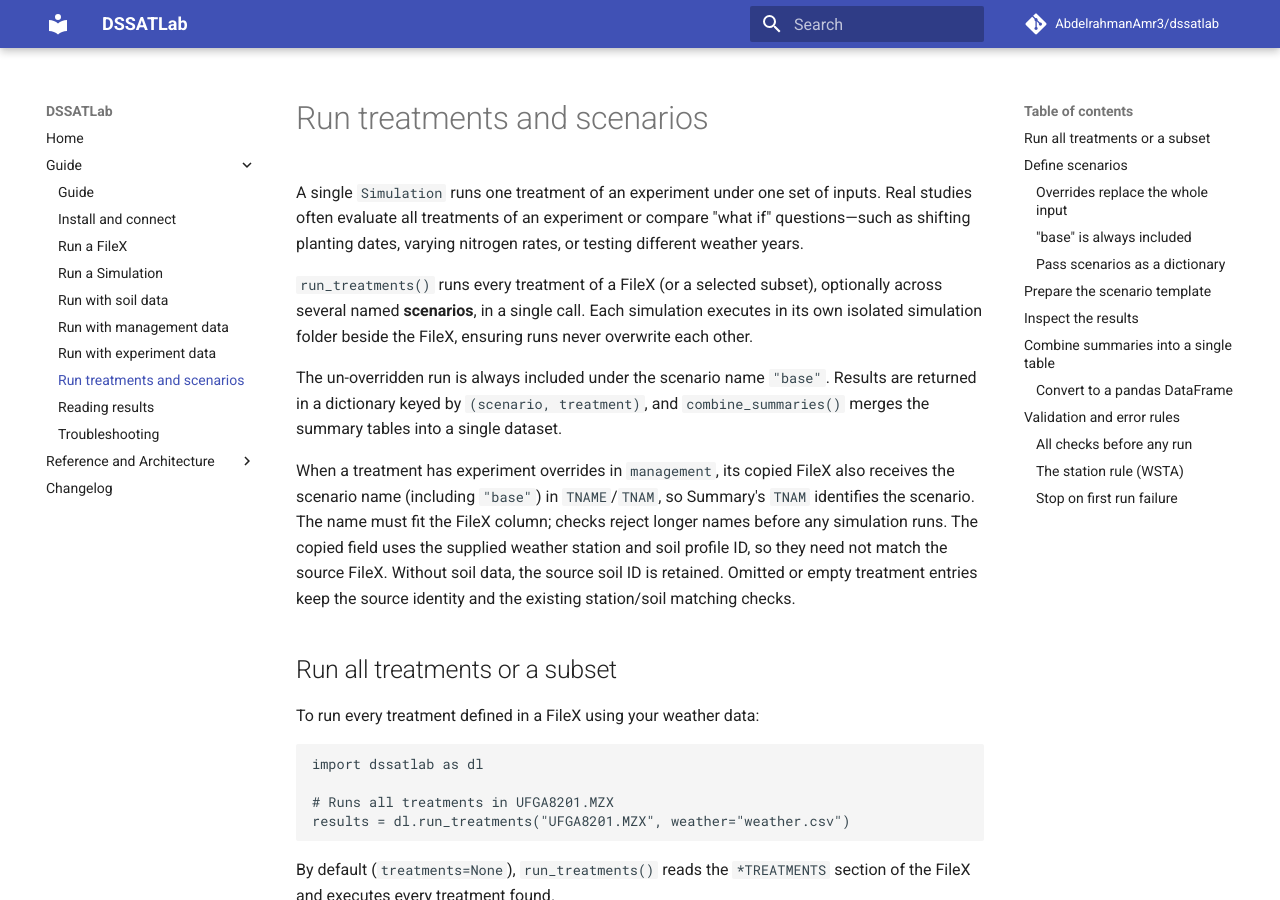
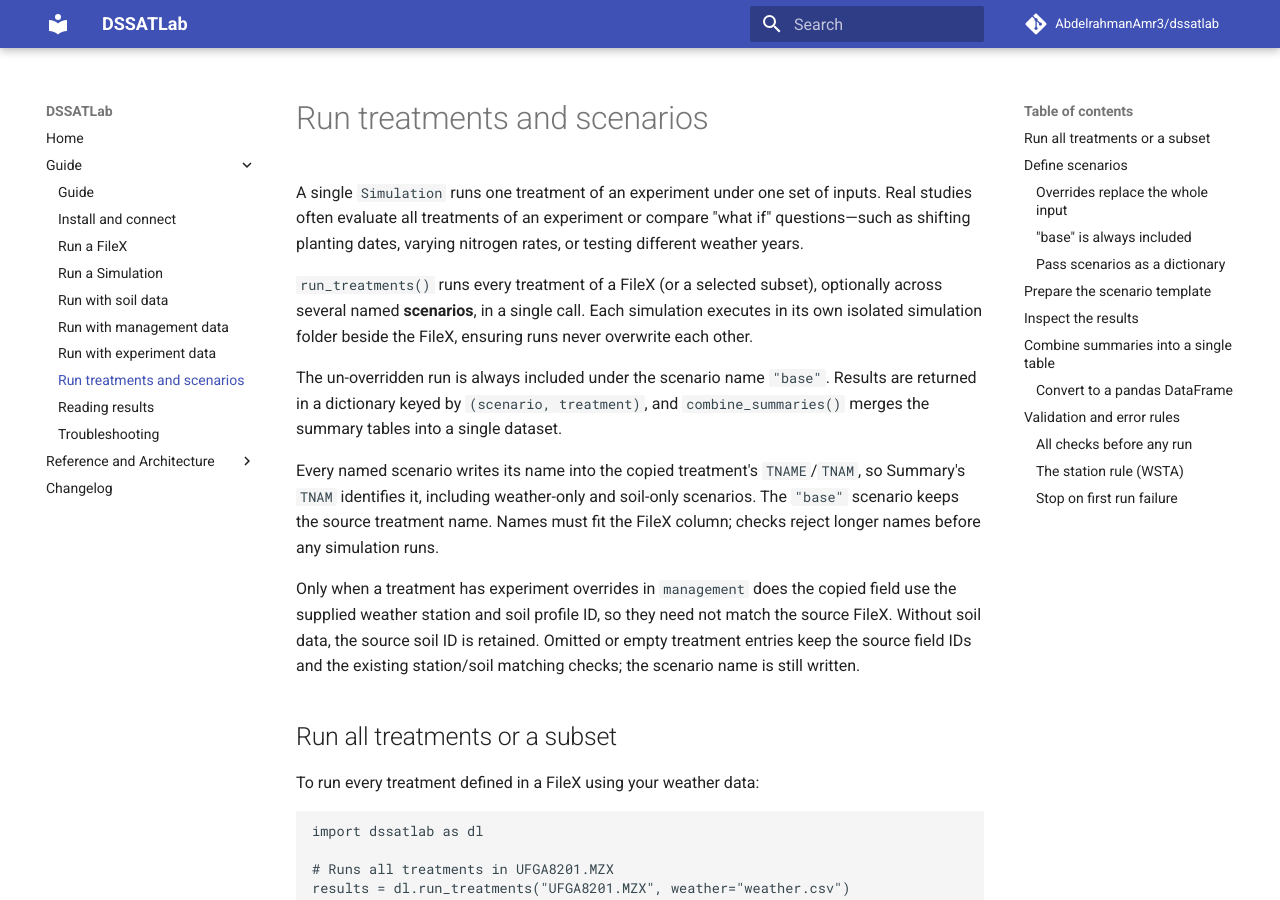
Before and after one commit to AbdelrahmanAmr3/dssatlab, an MkDocs documentation site: the page built from docs/guide/scenarios.md, in a window 1280 px wide and 900 px high. Built offline with MkDocs 1.6.1 and Material for MkDocs 9.7.7, drawn with Linux system fonts in a browser that asks for light colours; comment, search, counter and statistics services are not loaded.

Commit message:
v0.7: relabel TNAM for every named scenario (#88)
Co-Authored-By: Claude Sonnet 5.5 <noreply@anthropic.com>

```diff
--- a/docs/guide/scenarios.md
+++ b/docs/guide/scenarios.md
@@ -14,13 +14,16 @@ The un-overridden run is always included under the scenario name `"base"`. Resul
 are returned in a dictionary keyed by `(scenario, treatment)`, and
 `combine_summaries()` merges the summary tables into a single dataset.
 
-When a treatment has experiment overrides in `management`, its copied FileX also
-receives the scenario name (including `"base"`) in `TNAME`/`TNAM`, so Summary's
-`TNAM` identifies the scenario. The name must fit the FileX column; checks reject
-longer names before any simulation runs. The copied field uses the supplied weather
-station and soil profile ID, so they need not match the source FileX. Without soil
-data, the source soil ID is retained. Omitted or empty treatment entries keep the
-source identity and the existing station/soil matching checks.
+Every named scenario writes its name into the copied treatment's `TNAME`/`TNAM`,
+so Summary's `TNAM` identifies it, including weather-only and soil-only scenarios.
+The `"base"` scenario keeps the source treatment name. Names must fit the FileX
+column; checks reject longer names before any simulation runs.
+
+Only when a treatment has experiment overrides in `management` does the copied
+field use the supplied weather station and soil profile ID, so they need not
+match the source FileX. Without soil data, the source soil ID is retained.
+Omitted or empty treatment entries keep the source field IDs and the existing
+station/soil matching checks; the scenario name is still written.
 
 ## Run all treatments or a subset
 
```
Also changed, not shown: docs/guide/simulation.md (+8 -4 lines), docs/guide/soil.md (+5 -0 lines), 5 other files.
